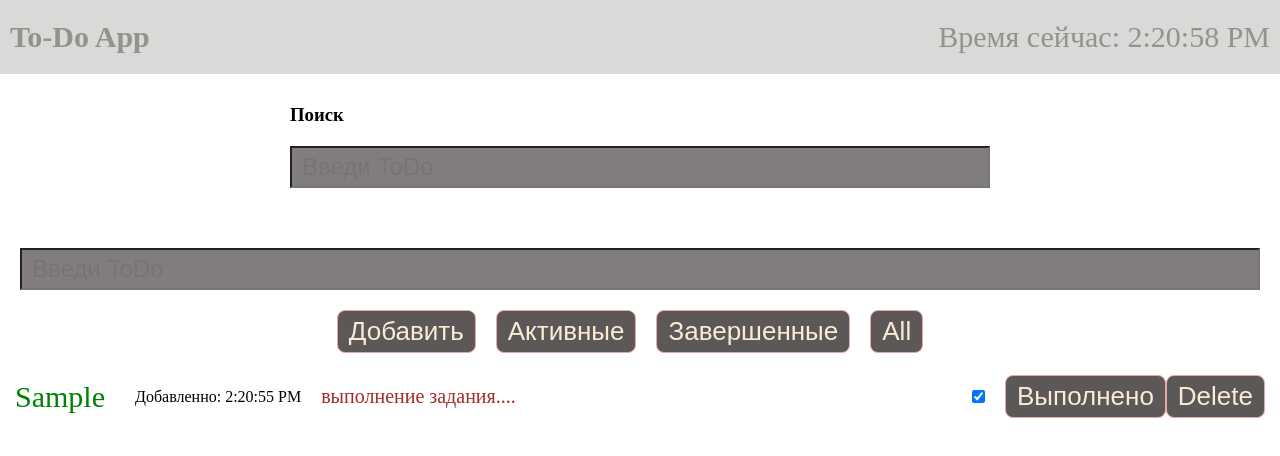
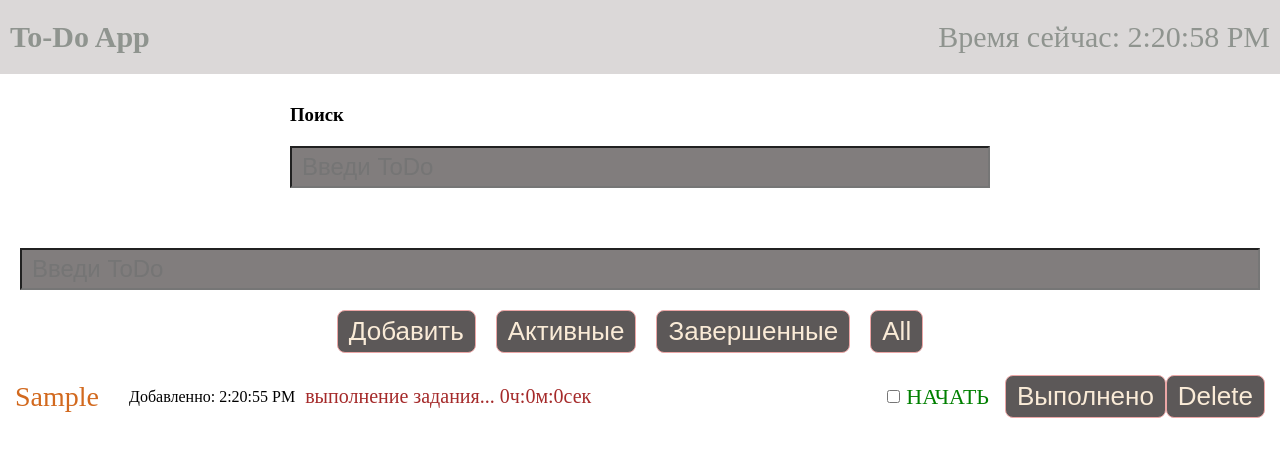
Before and after one commit to Misha999-max/React_full_app, a React (Vite) app: page / in a window 1280 px wide. Both pictures are taken after typing "Sample" into the empty fields and a click on the button "Добавить". Shown: the top 456 px of the page. Built offline with nearby package versions, Linux system fonts and the light colour scheme.

Commit message:
Add files via upload

```diff
--- a/src/App.jsx
+++ b/src/App.jsx
@@ -20,6 +20,7 @@ function App() {
   function handleSearchTodo(value) {
     setValueSearch(value);
     setShowDate(data.filter((item) => item.text.includes(value)));
+    setShowAll(false);
   }
 
   function handleClickAdd() {
@@ -28,12 +29,13 @@ function App() {
       text: value,
       id: Date.now(),
       isCompleted: false,
-      isActive: true,
+      isActive: false,
       start: 0,
       timeAdded: new Date(),
     };
     setData([...data, todos]);
     setValue('');
+    setShowAll(true);
   }
 
   function handleShowDeletedToDo() {
--- a/src/components/listItem/ListItem.css
+++ b/src/components/listItem/ListItem.css
@@ -34,5 +34,28 @@ li p.active-item {
 .timer_zone span {
   color: brown;
   font-size: 20px;
-  margin-left: 20px;
+  margin-left: 10px;
 }
+
+li div input:hover {
+  cursor: pointer;
+}
+
+.start__span,
+.stop__span {
+  display: inline-block;
+  margin-right: 20px;
+  margin-left: -10px;
+  font-size: 20px;
+  transition: all 0.3s ease;
+}
+.start__span {
+  color: green;
+}
+.stop__span {
+  color: orange;
+}
+.start__span,
+.stop__span:hover {
+  transform: scale(1.1);
+}
--- a/src/components/listItem/ListItem.jsx
+++ b/src/components/listItem/ListItem.jsx
@@ -1,6 +1,7 @@
 import Button from '../button/Button';
 import PropTypes from 'prop-types';
 import { useState, useEffect } from 'react';
+import debounce from 'lodash.debounce';
 import './ListItem.css';
 
 export default function ListItem({ item, onCompleted, onDelete, onChangeActive }) {
@@ -19,13 +20,28 @@ export default function ListItem({ item, onCompleted, onDelete, onChangeActive }
   });
   const [timerActive, setTimerActive] = useState(true);
 
+  const debouncedSetStart = debounce((setStart, newStart) => {
+    setStart(newStart);
+  }, 1000);
+
+  const debouncedSetLocalStorage = debounce((key, value) => {
+    localStorage.setItem(key, value);
+  }, 1000);
+
   useEffect(() => {
     let timerStartCoute;
+    console.log('Timer Active:', timerActive);
+    console.log('Item Active:', item.isActive);
     if (timerActive && item.isActive) {
       timerStartCoute = setInterval(() => {
         setStart((prevStart) => {
-          const newStart = prevStart + 30;
-          localStorage.setItem(`timerStart-${item.id}`, newStart);
+          const newStart = prevStart + 1;
+          console.log('Updated Start:', newStart); // Отладочное сообщение
+          debouncedSetStart(setStart, newStart);
+          // Оптимизация: обновляем localStorage каждые 5 секунд
+          if (newStart % 5000 === 0) {
+            debouncedSetLocalStorage(`timerStart-${item.id}`, newStart);
+          }
           return newStart;
         });
       }, 1000);
@@ -38,7 +54,10 @@ export default function ListItem({ item, onCompleted, onDelete, onChangeActive }
     if (start >= 60) {
       setTimerMin((prevMin) => {
         const newMin = prevMin + 1;
-        localStorage.setItem(`timerMin-${item.id}`, newMin); // Сохраняем в localStorage
+        // Оптимизация: обновляем localStorage каждые 5 минут
+        if (newMin % 5 === 0) {
+          debouncedSetLocalStorage(`timerStart-${item.id}`, newMin);
+        }
         return newMin;
       });
       setStart(0);
@@ -48,15 +67,18 @@ export default function ListItem({ item, onCompleted, onDelete, onChangeActive }
       setTimerMin(0);
       setTimerHours((prevHours) => {
         const newHours = prevHours + 1;
-        localStorage.setItem(`timerHours-${item.id}`, newHours); // Сохраняем в localStorage
+        // Оптимизация: обновляем localStorage каждые 1 час
+        localStorage.setItem(`timerHours-${item.id}`, newHours);
         return newHours;
       });
     }
   }, [start, timerMin, timerHours, item.id]);
 
   const handleComplete = () => {
+    // onChangeActive(item.id);
     setTimerActive(false); // Останавливаем таймер
     onCompleted(item.id); // Вызываем функцию onCompleted
+    localStorage.delete(`timerStart-${item.id}`);
   };
 
   useEffect(() => {
@@ -65,10 +87,10 @@ export default function ListItem({ item, onCompleted, onDelete, onChangeActive }
     }
   }, [item.isActive]);
 
-  useEffect(() => {
-    console.log('Timer Active:', timerActive);
-    console.log('Item Active:', item.isActive);
-  }, [timerActive, item.isActive]);
+  // useEffect(() => {
+  //   console.log('Timer Active:', timerActive);
+  //   console.log('Item Active:', item.isActive);
+  // }, [timerActive, item.isActive]);
 
   return (
     <li>
@@ -76,15 +98,20 @@ export default function ListItem({ item, onCompleted, onDelete, onChangeActive }
         <p className={item.isCompleted ? 'delete-item' : item.isActive ? 'active-item' : ''}>{item.text}</p>
         <span>Добавленно: {item.timeAdded.toLocaleTimeString()}</span>
         <div className="timer_zone">
-          <span>{timerActive ? 'выполнение задания....' : `Выполненно за ${timerHours}ч:${timerMin}м`}</span>
+          <span>
+            {timerActive
+              ? `выполнение задания... ${timerHours}ч:${timerMin}м:${start}сек`
+              : `Выполненно за ${timerHours}ч:${timerMin}м:${start}сек`}
+          </span>
         </div>
       </div>
       <div>
-        <input type="checkbox" checked={item.isActive} onChange={() => onChangeActive(item.id)} />
+        <input id="start_id" type="checkbox" checked={item.isActive} onChange={() => onChangeActive(item.id)} />
+        {!item.isActive ? <span className="start__span">НАЧАТЬ</span> : <span className="stop__span">СТОП</span>}
         <Button
           text="Выполнено"
           onClick={() => {
-            handleComplete();
+            handleComplete(item.id);
           }}
         />
         <Button className="deleteItem" text="Delete" onClick={() => onDelete(item.id)} />
```
